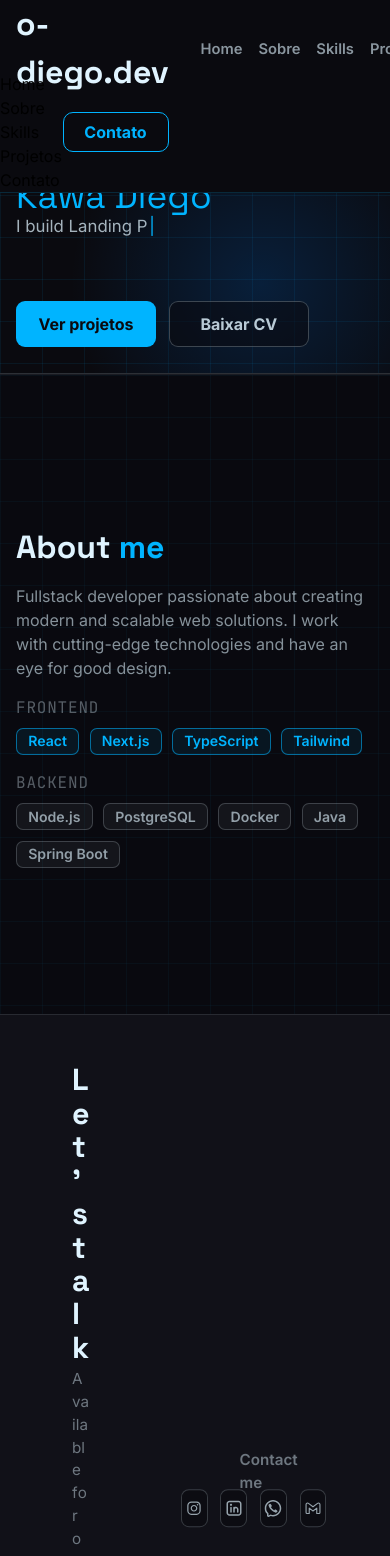
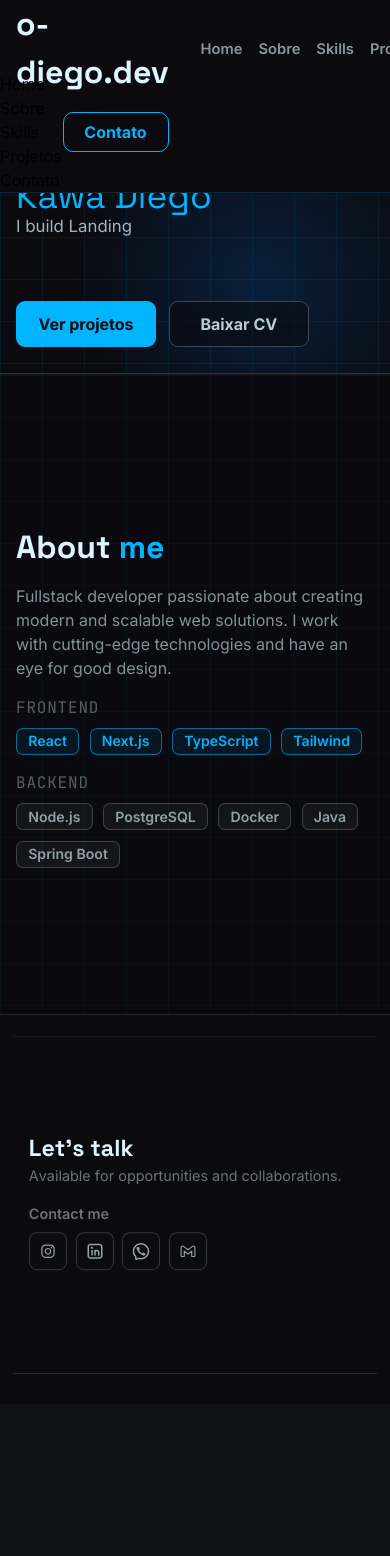
Before and after one commit to Kawa-Diego/portfolio-front, a React (Vite) app: page / in a window 390 px wide. Shown: the top 1556 px of the page. After the commit the page ends 1404 px from the top, so only its background shows below. Built offline with nearby package versions, Linux system fonts and the light colour scheme.

Commit message:
feat: contact section responsive in mobile devices

```diff
--- a/src/styles/Contact.style.css
+++ b/src/styles/Contact.style.css
@@ -1,59 +1,66 @@
 .section-contact {
-    background: #111118;
-    padding: 2rem 3rem;
+    background: #0a0a0f;
+    padding: 1rem 1.2rem 2rem;
     position: relative;
     display: flex;
     justify-content: center;
+}
 
-    .contact-container {
+.section-contact .contact-container {
+    border-top: 1px solid rgba(224, 244, 255, 0.08);
+    border-bottom: 1px solid rgba(224, 244, 255, 0.14);
     width: min(1180px, 100%);
-        border-radius: 14px;
-        padding: 1rem 1.5rem;
+    padding: 2rem 1.2rem;
     align-items: center;
+}
 
-        .contact-describe-text-one {
+.section-contact .contact-describe {
+    color: #e0f4ff;
+    display: flex;
+    flex-direction: column;
+    justify-content: center;
+}
+
+.section-contact .contact-describe-text-one {
     font-family: "Space Grotesk", sans-serif;
+}
 
-            h4 {
+.section-contact .contact-describe-text-one h4 {
     color: #e0f4ff;
-                font-size: 1.9rem;
+    font-size: clamp(1.5rem, 3vw, 1.9rem);
     font-weight: 800;
     line-height: 1.1;
 }
+
+.section-contact .contact-describe-text-two {
+    font-family: Inter, sans-serif;
 }
 
-        .contact-describe-text-two {
-            font-family: Inter, sans-serif;
-
-            p {
+.section-contact .contact-describe-text-two p {
     color: rgba(224, 244, 255, 0.45);
     font-size: 0.95rem;
     margin-top: 0.25rem;
 }
-        }
+
+.section-contact .contact-handling {
+    display: flex;
+    flex-direction: row;
+    align-items: center;
+    gap: 0.8rem;
 }
 
-    .contact-describe-text-three {
+.section-contact .contact-describe-text-three {
     font-family: Inter, sans-serif;
-        position: relative;
-        right: 180px;
-        left: 130px;
-        bottom: 40px;
+    margin-right: 0.4rem;
+}
 
-        p {
+.section-contact .contact-describe-text-three p {
     color: rgba(224, 244, 255, 0.45);
     font-size: 0.95rem;
     font-weight: 600;
 }
-    }
 
-    .contact-handling {
-        display: flex;
-        flex-direction: row;
-        align-items: center;
-        gap: 0.8rem;
-
-        .social-btn {
+.section-contact .social-btn {
     width: 38px;
     height: 38px;
     border-radius: 8px;
@@ -66,7 +73,7 @@
         background-color 180ms ease;
 }
 
-        .social-mask {
+.section-contact .social-mask {
     width: 18px;
     height: 18px;
     background-color: rgba(224, 244, 255, 0.65);
@@ -81,24 +88,61 @@
     transition: background-color 180ms ease;
 }
 
-        .social-btn:hover,
-        .social-btn:focus-visible {
+.section-contact .social-btn:hover,
+.section-contact .social-btn:focus-visible {
     border-color: #00b4ff;
     background-color: rgba(0, 180, 255, 0.08);
     box-shadow: 0 0 0 1px rgba(0, 180, 255, 0.35), 0 0 16px rgba(0, 180, 255, 0.18);
     transform: translateY(-1px);
 }
 
-        .social-btn:hover .social-mask,
-        .social-btn:focus-visible .social-mask {
+.section-contact .social-btn:hover .social-mask,
+.section-contact .social-btn:focus-visible .social-mask {
     background-color: #00b4ff;
+}
+
+@media (max-width: 900px) {
+    .section-contact {
+        padding: 1.5rem 0.8rem 2.1rem;
+    }
+
+    .section-contact .contact-container {
+        display: flex;
+        flex-direction: column;
+        align-items: flex-start;
+        gap: 1rem;
+        min-height: 44vh;
+        justify-content: center;
+        padding: 1.2rem 1rem;
+    }
+
+    .section-contact .contact-handling {
+        flex-wrap: wrap;
+        gap: 0.55rem;
+    }
+
+    .section-contact .contact-describe-text-three {
+        width: 100%;
+        margin-right: 0;
+        margin-bottom: 0.2rem;
     }
 }
 
-    .contact-describe {
-        color: #e0f4ff;
-        display: flex;
-        flex-direction: column;
-        justify-content: center;
+@media (max-width: 560px) {
+    .section-contact {
+        padding: 1.3rem 0.8rem 1.9rem;
+    }
+
+    .section-contact .contact-container {
+        min-height: 40vh;
+    }
+
+    .section-contact .contact-describe-text-one h4 {
+        font-size: 1.45rem;
+    }
+
+    .section-contact .contact-describe-text-two p,
+    .section-contact .contact-describe-text-three p {
+        font-size: 0.9rem;
     }
 }
```
Lines whose indentation alone changed are shown as unchanged.
